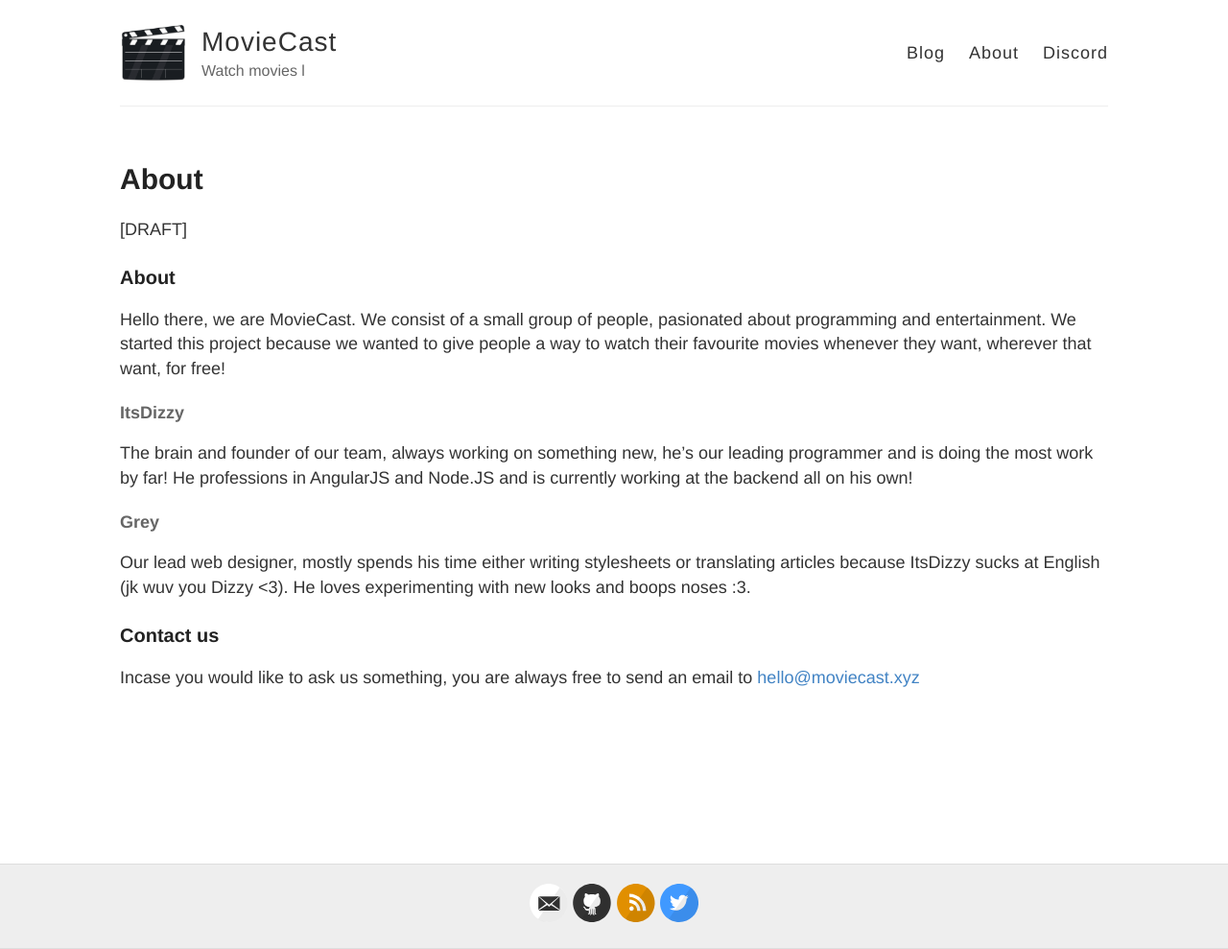
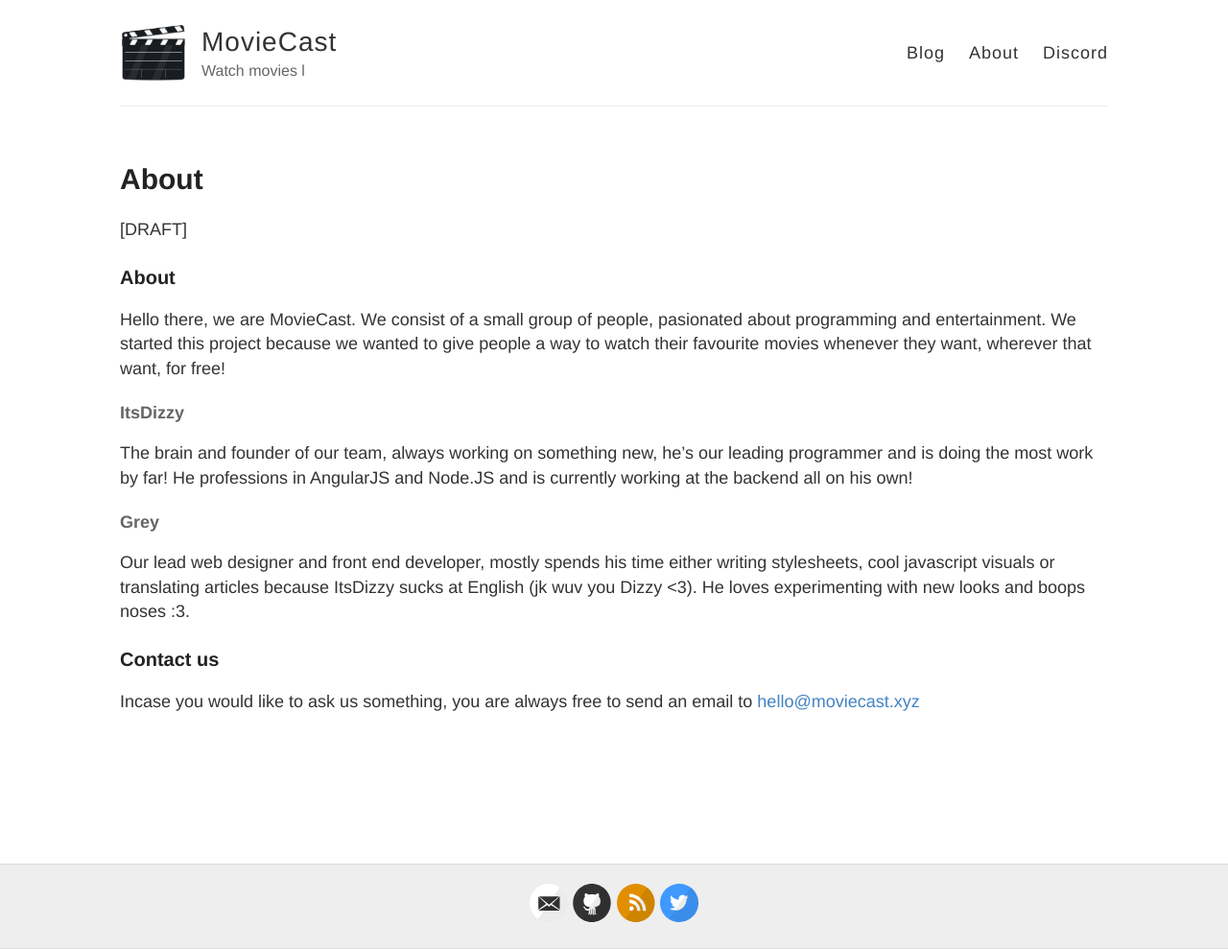
Before and after one commit to MovieCast/website, a Jekyll site: the page built from _pages/about.md, in a window 1280 px wide. Shown: the whole page at 96% size. Built offline with Jekyll 4.4.1, drawn with Linux system fonts in a browser that asks for light colours.

Commit message:
more about me
blyat

```diff
--- a/_pages/about.md
+++ b/_pages/about.md
@@ -16,7 +16,7 @@
 He professions in AngularJS and Node.JS and is currently working at the backend all on his own!
 
 #### Grey
-Our lead web designer, mostly spends his time either writing stylesheets or translating articles because ItsDizzy sucks at English (jk wuv you Dizzy <3).
+Our lead web designer and front end developer, mostly spends his time either writing stylesheets, cool javascript visuals or translating articles because ItsDizzy sucks at English (jk wuv you Dizzy <3).
 He loves experimenting  with new looks and boops noses :3.
 
 
```
